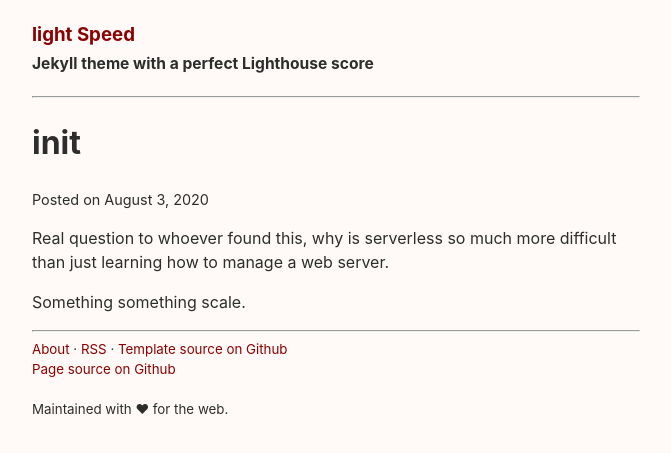
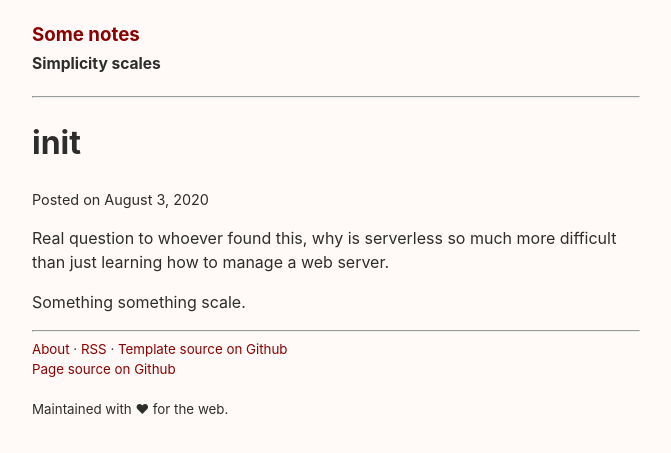
Before and after one commit to iks0x1b/iks0x1b.github.io, a Jekyll site: the page built from _posts/2020-08-03-init.md, in a window 1280 px wide. Shown: the top 453 px of the page, without its empty margins (304-975 px from the left). Built offline with Jekyll 4.4.1, drawn with Linux system fonts in a browser that asks for light colours.

Commit message:
Update _config.yml

```diff
--- a/_config.yml
+++ b/_config.yml
@@ -2,9 +2,9 @@
 permalink:           pretty
 
 # Setup
-title:               'light Speed'
-url:                 https://lightspeed.netlify.com
-tagline:             'Jekyll theme with a perfect Lighthouse score'
+title:               'Some notes'
+url:                 https://iks0x1b.github.io/
+tagline:             'Simplicity scales'
 baseurl:             ""
 
 # Assets
```
